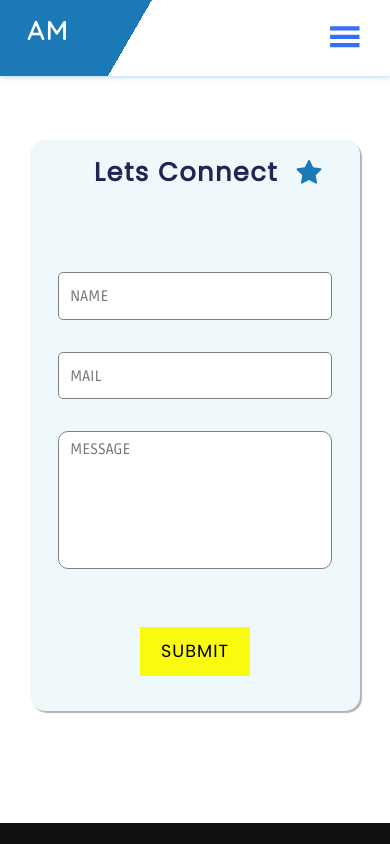
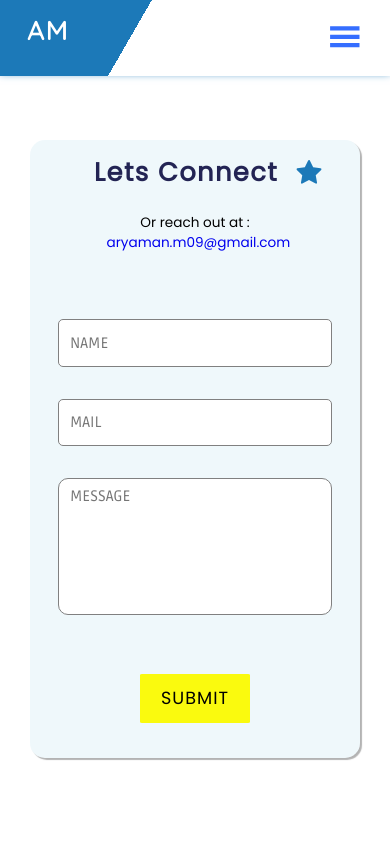
Before and after one commit to AryamanMishra/Portfolio-Website, a React (Create React App) app: page /contact in a window 390 px wide. Shown: the top 844 px of the page. Built offline with nearby package versions, Linux system fonts and the light colour scheme.

Commit message:
updated contact page

```diff
--- a/src/components/Contact.js
+++ b/src/components/Contact.js
@@ -15,7 +15,10 @@ const Contact = ()=> {
 						className='star-icon'
 					/>
 				</div>
-
+				<div className="mail-contact">
+					<p>Or reach out at : </p>
+					<a target='_blank' rel='noreferrer' href="mailto:aryaman.m09@gmail.com">aryaman.m09@gmail.com</a>
+				</div>
 				<div className="form-inputs">
 					<input type="text" className='form-input' placeholder='NAME'/>
 					<input type="text" className='form-input' placeholder='MAIL'/>
--- a/src/styles/Contact.css
+++ b/src/styles/Contact.css
@@ -92,7 +92,19 @@
 	color: #fafa0e;
 }
 
-
+.mail-contact {
+	margin-bottom: -1em;
+	margin-top: 1.5em;
+	display: flex;
+	align-items: center;
+	justify-content: center;
+	font-family: 'Poppins', sans-serif;
+	font-size: 1.05em;
+}
+.mail-contact a{
+	margin-left: 0.5em;
+	text-decoration: none;
+}
 
 /* resp  below */
 
@@ -112,6 +124,9 @@
 	.contact-center-title h2 {
 		font-size: 1.7em;
 	}
+	.mail-contact {
+		font-size: 0.92em;
+	}
 }
 
 @media only screen and (max-width: 430px) {
@@ -127,6 +142,10 @@
 	}
 	.form-submit-button {
 		font-size: 1.1em;
+	}
+	.mail-contact {
+		flex-direction: column;
+		font-size: 0.85em;
 	}
 }
 
@@ -163,6 +182,10 @@
 	.star-icon {
 		transform: scale(0.85);
 	}
+	.mail-contact {
+		flex-direction: column;
+		font-size: 0.8em;
+	}
 }
 
 @media only screen and (max-width: 260px) {
@@ -181,6 +204,10 @@
 	}
 	.star-icon {
 		transform: scale(0.7);
+	}
+	.mail-contact {
+		flex-direction: column;
+		font-size: 0.75em;
 	}
 }
 
```
Also changed, not shown: public/favicon.png (added), 1 other file (tests, documents, lock files or other folders).
